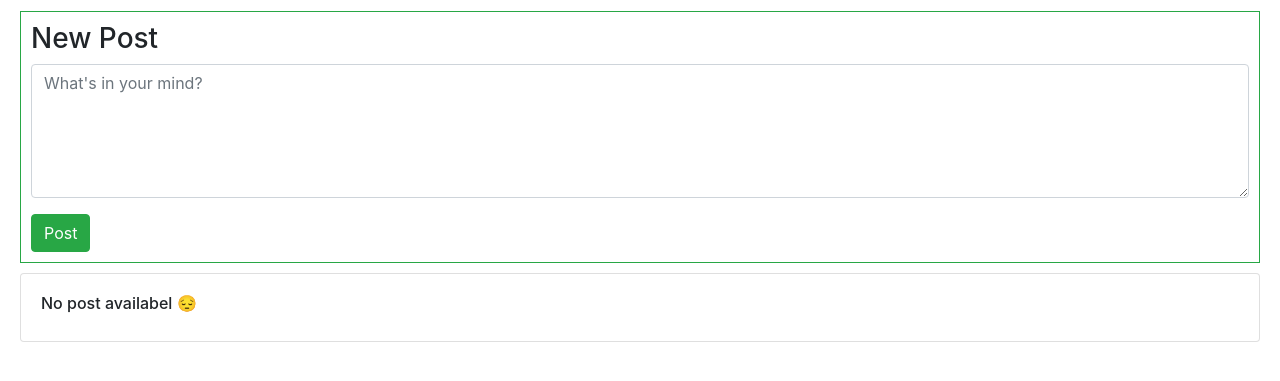
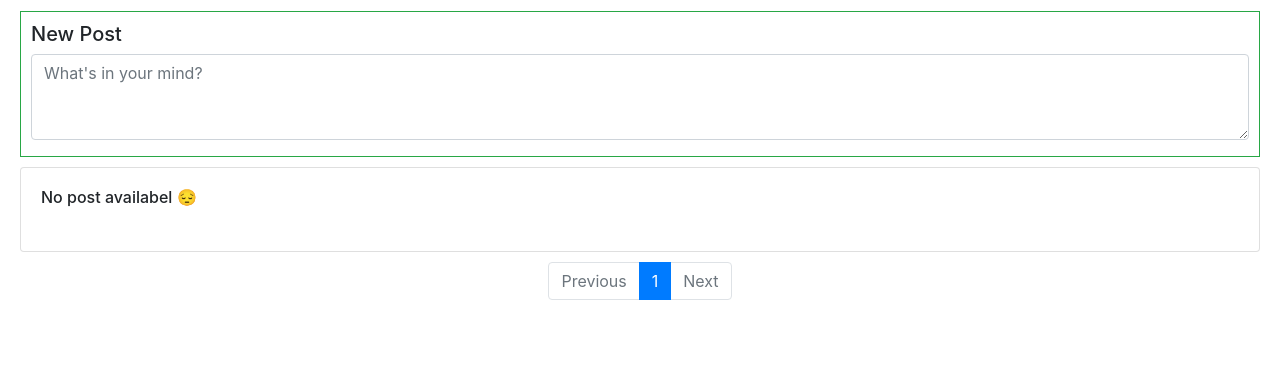
Before and after one commit to rakinplaban/Network_Project, a Django app: page / in a window 1280 px wide. Shown: the part 57-438 px from the top of the page. Run offline with Django 3.2, Linux system fonts and the light colour scheme; the visitor is signed in with stand-in values (Sample User, id 1); data that the repository does not hold is empty; some libraries are stand-ins or nearby versions.

Commit message:
completed pagination.

```diff
--- a/network/forms.py
+++ b/network/forms.py
@@ -12,7 +12,7 @@ class NewPostForm(forms.ModelForm):
                 "class" : "form-control",
                 "placeholder" : "What's in your mind?",
                 "cols" : 30,
-                "rows" : 5
+                "rows" : 3
             })
         }
 
--- a/network/templates/network/index.html
+++ b/network/templates/network/index.html
@@ -6,23 +6,22 @@
         {% if user.is_authenticated %}
             <div class="border border-success" style="margin: 10px 10px 10px 10px; position: relative;">
                 <div style="margin: 10px 10px 10px 10px;">
-                    <h3>New Post</h3>
+                    <h5>New Post</h5>
                     <form id="NewPostForm" action="{% url 'index' %}" method="POST">
                         {% csrf_token %}
                         <div class="form-group">
                             <!-- <textarea name="post" class="form-control" cols="30" rows="5" placeholder="What is in your mind? "></textarea> -->
                             {{ post.as_table }}
                         </div>
-                        <input class="btn btn-success" type="Submit" value="Post">
+                        <!-- <input class="btn btn-success" type="Submit" value="Post"> -->
                     </form>
                 </div>
 
             </div>
         {% endif %}
         <div id="posts" class="card">
-            <div class="card-body">
-                {% for posts in posts %}
-                    <ul>
+            <ul class="card-body">
+                {% for posts in page_view %}
                      <li class="card">
                          <div class="card-header card-header-background">
                             <h5 class="card-title"><a style="text-decoration: none;" href="{% url 'profile' posts.user.id %}">{{ posts.user }}</a></h5>
@@ -40,12 +39,49 @@
                             {% endif %}
                         </div>
                     </li>
-                    </ul>
                 {% empty %}
                     <h6>No post availabel 😔</h6>
                 {% endfor %}
+            </ul>
         </div>
+        <nav aria-label="Page navigation example">
+            <ul class="pagination justify-content-center">
+                {% if page_view.has_previous %}
+                    <li class="page-item">
+                        <a class="page-link" href="?page=1" tabindex="-1">First</a>
+                    </li>
+                    <li class="page-item">
+                        <a class="page-link" href="?page={{ page_view.previous_page_number }}">&laquo; Previous</a>
+                    </li>
+                {% else %}
+                    <li class="page-item disabled">
+                        <a class="page-link" href="#" tabindex="-1">Previous</a>
+                    </li>
+                {% endif %}
+                {% for i in num %}
+                    {% if forloop.counter is page_view.number %}
+                        <li class="page-item active">
+                            <a class="page-link" href="?page={{ page_view.number }}">{{ page_view.number }} <span class="sr-only">(current)</span></a>
+                        </li>
+                    {% else %}
+                        <li class="page-item"><a class="page-link" href="?page={{ forloop.counter }}">{{ forloop.counter }}</a></li>
+                    {% endif %}
+                {% endfor %}
+                {% if page_view.has_next %}
+                    <li class="page-item">
+                        <a class="page-link" href="?page={{ page_view.next_page_number }}">Next &raquo;</a>
+                    </li>
+                <!-- <a href="?page={{ page_view.next_page_number }}">Next</a> -->
+                    <li class="page-item">
+                        <a class="page-link" href="?page={{ page_view.paginator.num_pages }}">Last</a>
+                    </li>
+                {% else %}
+                    <li class="page-item disabled">
+                        <a class="page-link" href="#">Next</a>
+                    </li>
+                {% endif %}
+            </ul>
+          </nav>
 
     </div>
-    </div>
 {% endblock %}
--- a/network/views.py
+++ b/network/views.py
@@ -13,10 +13,15 @@ from .models import User,NewPost,Profile
 import json
 from rest_framework.decorators import api_view
 from rest_framework.response import Response
+from django.core.paginator import Paginator
 
 @api_view(['GET','POST'])
 def index(request):
     posts = NewPost.objects.all().order_by("-timestamp")
+    page = Paginator(posts,2)
+    page_req = request.GET.get('page')
+    page_view = page.get_page(page_req)
+    num = "a" * page_view.paginator.num_pages
 
     if request.user.is_authenticated:
         if request.method == "POST":
@@ -33,7 +38,9 @@ def index(request):
                 "post" : post,
                 "user" : user,
                 # "posts" : posts,
-                "timestamp" : timestamp
+                "timestamp" : timestamp,
+                "page_view" : page_view,
+                "num" : num,
             })
             # JsonResponse(posts, safe=False)
 
@@ -41,11 +48,15 @@ def index(request):
             post = NewPostForm()
             return render(request,"network/index.html",{
                 "post" : post,
-                "posts" : posts
+                "posts" : posts,
+                "page_view" : page_view,
+                "num" : num,
             })
 
     return render(request,"network/index.html",{
-        "posts" : posts
+        "posts" : posts,
+        "page_view" : page_view,
+        "num" : num,
     })
 
 
```
Lines whose indentation alone changed are shown as unchanged.
